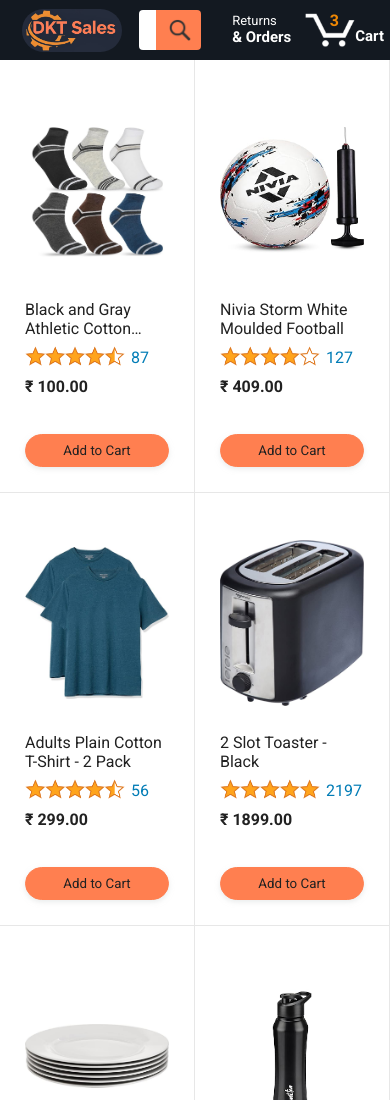
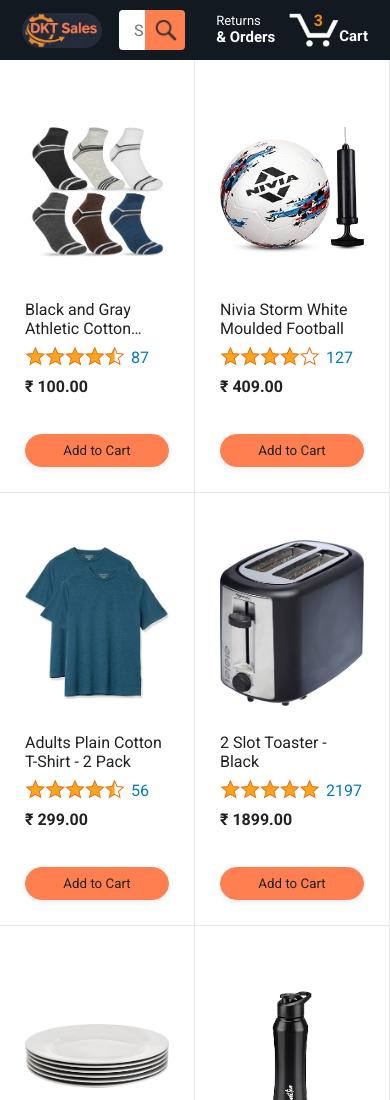
Before and after one commit to Dhiraj-Projects/Shopping-App, a plain HTML site: page home.html in a window 390 px wide. Shown: the top 1100 px of the page. Drawn offline with Linux system fonts and the light colour scheme.

Commit message:
change css for mobile device

```diff
--- a/home.html
+++ b/home.html
@@ -7,7 +7,8 @@
   <!-- This code is needed for responsive design to work.
       (Responsive design = make the website look good on
       smaller screen sizes like a phone or a tablet). -->
-  <meta name="viewport" content="width=device-width, initial-scale=1">
+  <meta name="viewport" content="width=device-width, initial-scale=1.0">
+
 
   <!-- Load a font called Roboto from Google Fonts. -->
   <link rel="preconnect" href="https://fonts.googleapis.com">
--- a/styles/shared/home-header.css
+++ b/styles/shared/home-header.css
@@ -133,3 +133,12 @@
   width: 26px;
   text-align: center;
 }
+
+@media (max-width: 575px) {
+  .home-page-logo {
+    width: 80px;
+  }
+  .search-button {
+    width: 40px;
+  }
+}
```
